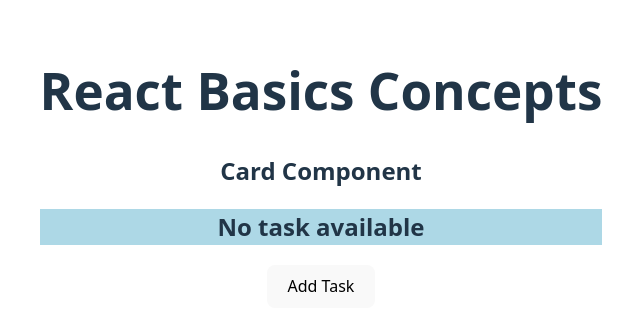
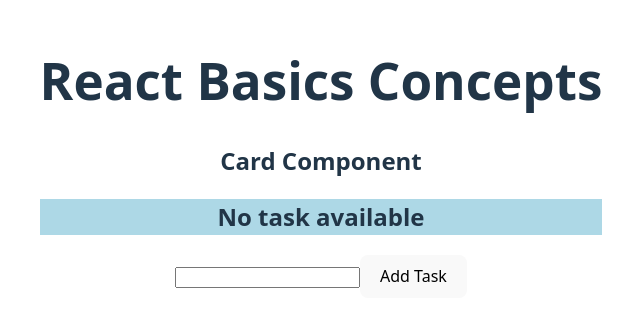
Before and after one commit to nesarikartejas10/Ultimate-React-Js, a React (Vite) app in the folder React Basics/: page / in a window 1280 px wide. Shown: the part 232-562 px from the top of the page, without its empty margins (319-959 px from the left). Built offline with nearby package versions, Linux system fonts and the light colour scheme.

Commit message:
handling user input

```diff
--- a/React Basics/src/components/CreateTodo.jsx
+++ b/React Basics/src/components/CreateTodo.jsx
@@ -2,6 +2,7 @@
 
 const CreateTodo = () => {
   const [tasks, setTasks] = useState(0);
+  const [input, setInput] = useState("");
 
   const hideButton = false;
   const countTasks = () => {
@@ -11,12 +12,18 @@
   const handleClick = () => {
     setTasks(tasks + 1);
   };
+
+  const handleChange = (e) => {
+    setInput(e.target.value);
+  };
   return (
     <>
       <h2 style={{ backgroundColor: "lightblue" }}>{countTasks()}</h2>
+      <input type="text" onChange={handleChange} />
       <button className="btn" disabled={hideButton} onClick={handleClick}>
         Add Task
       </button>
+      <h2>{input}</h2>
     </>
   );
 };
```
